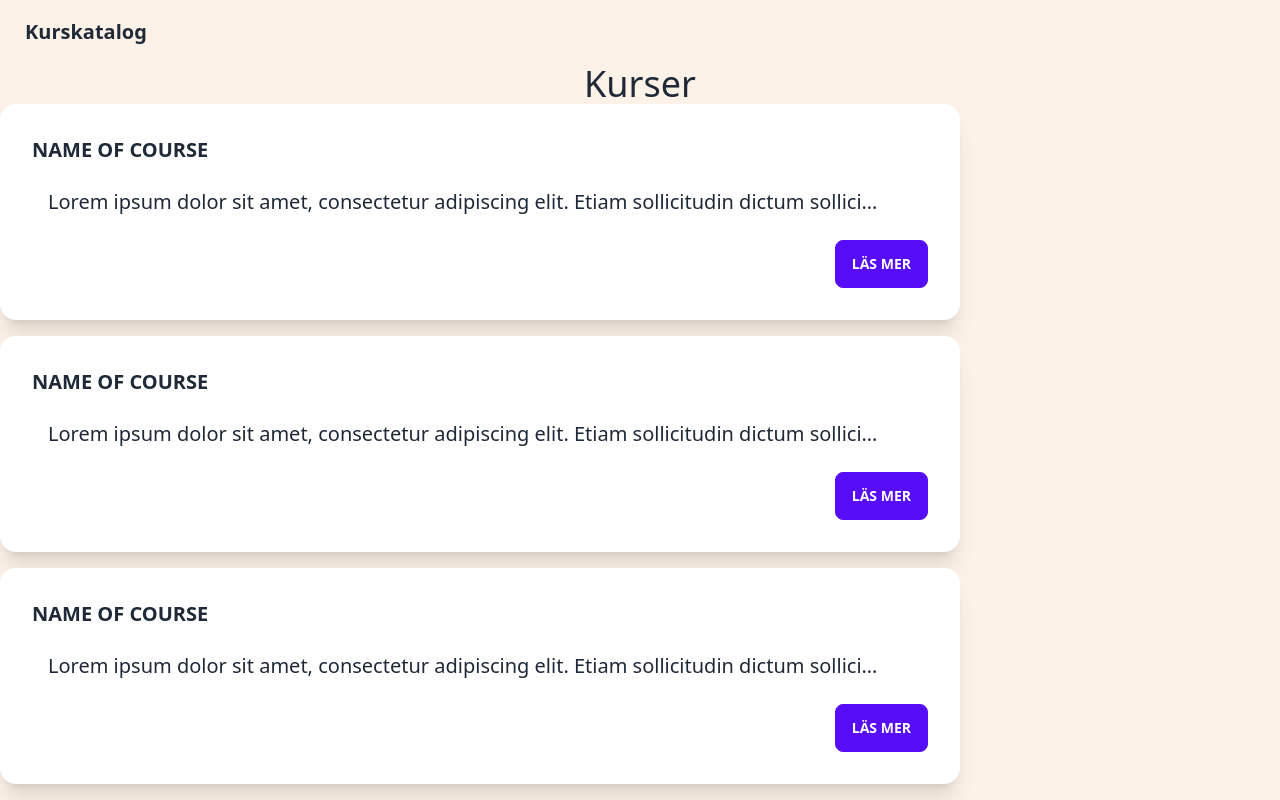
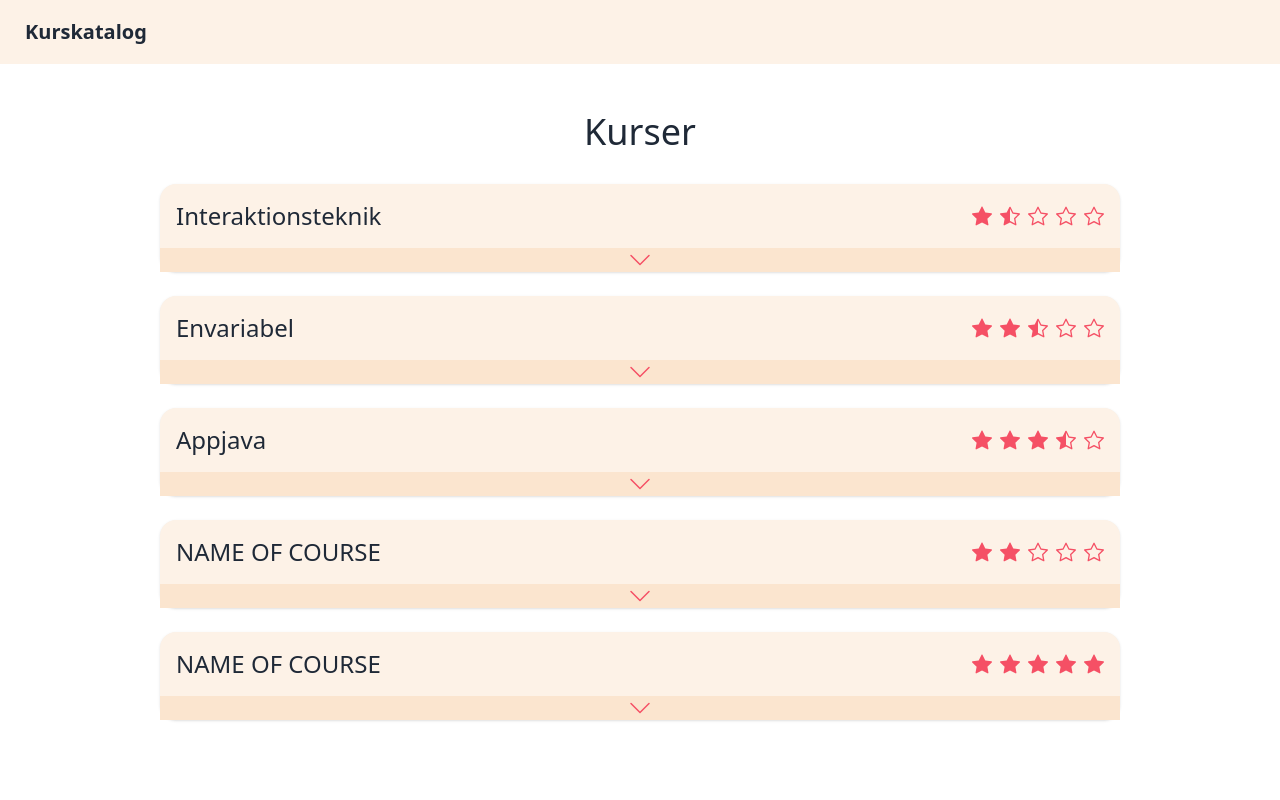
Before and after one commit to HawkieOne/kurskatalog-id, a React (Create React App) app: page /kurser in a window 1280 px wide. Built offline with nearby package versions, Linux system fonts and the light colour scheme; the HTML template or start-up script is replaced by a standard one.

Commit message:
improved courses list page
- redone card layout
- add new darkCream color
- add two new properties to Course interface
- new rating componenet, accepts 1-5 full and half
- new stat component for courses

```diff
--- /dev/null
+++ b/src/components/Rating.tsx
@@ -0,0 +1,25 @@
+import React from 'react'
+import { BsStarFill, BsStarHalf, BsStar } from 'react-icons/bs';
+import { maxRating } from '../shared/constants';
+
+interface RatingProps {
+    rating: number;
+}
+export default function Rating({ rating }: RatingProps) {
+    const starsFull = Math.floor(rating);
+    const starsHalf = rating - starsFull;
+    const emptyStars = Math.floor(maxRating - rating);
+  return (
+    <div className="flex space-x-2 text-pink">
+        {Array.from(Array(starsFull).keys()).map((_, index) => (
+            <BsStarFill size="1.25em" key={index}/>
+        ))}
+        {starsHalf > 0 && (
+            <BsStarHalf size="1.25em" />
+        )}
+        {Array.from(Array(emptyStars).keys()).map((_, index) => (
+            <BsStar size="1.25em" key={index}/>
+        ))}
+    </div>
+  )
+}
--- /dev/null
+++ b/src/components/Stats.tsx
@@ -0,0 +1,30 @@
+import React from "react";
+import { Course } from "../shared/interfaces";
+import Stat from "./Stat";
+
+interface StatsProps {
+    course: Course;
+}
+
+export default function Stats ({ course } : StatsProps) {
+  return (
+    <div className="stats bg-cream text-onyx">
+        <Stat
+            label="Studietakt"
+            value={course.pace}
+        />
+        <Stat
+            label="Poäng"
+            value={course.points}
+        />
+        <Stat
+            label="Kurskod"
+            value={course.code}
+        />
+        <Stat
+            label="Läsperiod"
+            value={course.period}
+        />
+    </div>
+  );
+}
--- a/src/components/Title.tsx
+++ b/src/components/Title.tsx
@@ -1,12 +1,14 @@
 import React from 'react'
+import { TitleVariant } from '../shared/interfaces';
 
 interface TitleProps {
     children: React.ReactNode;
+    size: TitleVariant;
 }
 
-export default function Title({ children } : TitleProps) {
+export default function Title({ children, size } : TitleProps) {
   return (
-    <h1 className="text-4xl text-onyx">
+    <h1 className={`${size === "text-2xl" ? "text-2xl" : "text-4xl" } text-onyx`}>
         {children}
     </h1>
   )
--- a/src/components/course/Course.tsx
+++ b/src/components/course/Course.tsx
@@ -1,26 +1,45 @@
-import React from "react";
+import React, { useState } from "react";
+import { TextVariant, TitleVariant } from "../../shared/constants";
 import { Course } from "../../shared/interfaces";
+import Title from "../Title";
+import { BsChevronDown } from "react-icons/bs";
+import Text from "../Text";
+import Stats from "../Stats";
+import Rating from "../Rating";
 
 interface CourseProps {
   course: Course;
 }
 
 export default function CourseCard({ course }: CourseProps) {
+  const [showDetails, setShowDetails] = useState(false);
   return (
-    <div className="card w-3/4 bg-white shadow-xl">
-      <div className="card-body">
-        <h2 className="card-title">{course.name}</h2>
-        <div className="collapse">
-          <input type="checkbox" />
-          <div className="collapse-title text-xl font-medium truncate">
-            {course.description}
+    <div className="card w-full bg-cream shadow">
+      <div className="px-0">
+        <div className="flex justify-between items-center space-x-8 p-4">
+          <Title size={TitleVariant.small}>{course.name}</Title>
+          <Rating rating={course.rating} />
+        </div>
+        {showDetails && (
+          <div className="flex flex-col text-onyx text-md space-y-8 px-4 pb-4">
+            <Stats course={course} />
+            <Text size={TextVariant.small}>{course.description}</Text>
+            <div className="card-actions justify-end">
+              <button className="btn btn-primary bg-pink hover:bg-onyx border-none">
+                Läs mer och se recensioner
+              </button>
+            </div>
           </div>
-          <div className="collapse-content">
-            <p>{course.description}</p>
-          </div>
-        </div>
-        <div className="card-actions justify-end">
-          <button className="btn btn-primary">Läs mer</button>
+        )}
+        <div
+          className="flex justify-center text-pink bg-creamDark cursor-pointer"
+          onClick={() => setShowDetails(!showDetails)}
+        >
+          {!showDetails ? (
+            <BsChevronDown size="1.5em" />
+          ) : (
+            <BsChevronDown size="1.5em" className="rotate-180"/>
+          )}
         </div>
       </div>
     </div>
--- a/src/pages/Courses.tsx
+++ b/src/pages/Courses.tsx
@@ -1,60 +1,98 @@
-import React from 'react'
-import Course from '../components/course/Course'
-import Title from '../components/Title'
+import React from "react";
+import Course from "../components/course/Course";
+import Title from "../components/Title";
+import { TitleVariant } from "../shared/constants";
 
 export default function Courses() {
-
   const courses = [
     {
-            "name": "NAME OF COURSE",
-            "description": "Lorem ipsum dolor sit amet, consectetur adipiscing elit. Etiam sollicitudin dictum sollicitudin. Maecenas a massa augue. Etiam ut vehicula dui, et egestas neque. Pellentesque habitant morbi tristique senectus et netus et malesuada fames ac turpis egestas. Pellentesque nec nisl urna. Curabitur ut sem maximus, commodo nisl sit amet, placerat nibh. Vestibulum tempor tortor eget velit porttitor, ut aliquam nisl tempus. Donec venenatis vehicula bibendum. In quis lorem elementum risus faucibus ullamcorper id at justo. Aenean et ultrices velit. ",
-            "pace": 50,
-            "startDate": 20221101,
-            "endDate": 20230115,
-            "points": 7.5,
-            "location": "UMEÅ",
-            "studyForm": "normal",
-            "code": "5TF061",
-            "link": "www.gooogle.com",
-            "letter": "www.google.com"
+      name: "Interaktionsteknik",
+      description: "Lorem ipsum dolor sit amet, consectetur adipiscing elit. Etiam sollicitudin dictum sollicitudin. Maecenas a massa augue. Etiam ut vehicula dui, et egestas neque. Pellentesque habitant morbi tristique senectus et netus et malesuada fames ac turpis egestas. Pellentesque nec nisl urna. Curabitur ut sem maximus, commodo nisl sit amet, placerat nibh. Vestibulum tempor tortor eget velit porttitor, ut aliquam nisl tempus. Donec venenatis vehicula bibendum. In quis lorem elementum risus faucibus ullamcorper id at justo. Aenean et ultrices velit. ",
+      pace: 50,
+      startDate: 20221101,
+      endDate: 20230115,
+      points: 7.5,
+      location: "UMEÅ",
+      studyForm: "normal",
+      code: "5TF061",
+      link: "www.gooogle.com",
+      letter: "www.google.com",
+      period: 1,
+      rating: 1.5
     },
     {
-            "name": "NAME OF COURSE",
-            "description": "Lorem ipsum dolor sit amet, consectetur adipiscing elit. Etiam sollicitudin dictum sollicitudin. Maecenas a massa augue. Etiam ut vehicula dui, et egestas neque. Pellentesque habitant morbi tristique senectus et netus et malesuada fames ac turpis egestas. Pellentesque nec nisl urna. Curabitur ut sem maximus, commodo nisl sit amet, placerat nibh. Vestibulum tempor tortor eget velit porttitor, ut aliquam nisl tempus. Donec venenatis vehicula bibendum. In quis lorem elementum risus faucibus ullamcorper id at justo. Aenean et ultrices velit. ",
-            "pace": 50,
-            "startDate": 20221101,
-            "endDate": 20230115,
-            "points": 7.5,
-            "location": "UMEÅ",
-            "studyForm": "normal",
-            "code": "5TF061",
-            "link": "www.gooogle.com",
-            "letter": "www.google.com"
+      name: "Envariabel",
+      description:
+        "Lorem ipsum dolor sit amet, consectetur adipiscing elit. Etiam sollicitudin dictum sollicitudin. Maecenas a massa augue. Etiam ut vehicula dui, et egestas neque. Pellentesque habitant morbi tristique senectus et netus et malesuada fames ac turpis egestas. Pellentesque nec nisl urna. Curabitur ut sem maximus, commodo nisl sit amet, placerat nibh. Vestibulum tempor tortor eget velit porttitor, ut aliquam nisl tempus. Donec venenatis vehicula bibendum. In quis lorem elementum risus faucibus ullamcorper id at justo. Aenean et ultrices velit. ",
+      pace: 50,
+      startDate: 20221101,
+      endDate: 20230115,
+      points: 7.5,
+      location: "UMEÅ",
+      studyForm: "normal",
+      code: "5TF061",
+      link: "www.gooogle.com",
+      letter: "www.google.com",
+      period: 1,
+      rating: 2.5
     },
     {
-            "name": "NAME OF COURSE",
-            "description": "Lorem ipsum dolor sit amet, consectetur adipiscing elit. Etiam sollicitudin dictum sollicitudin. Maecenas a massa augue. Etiam ut vehicula dui, et egestas neque. Pellentesque habitant morbi tristique senectus et netus et malesuada fames ac turpis egestas. Pellentesque nec nisl urna. Curabitur ut sem maximus, commodo nisl sit amet, placerat nibh. Vestibulum tempor tortor eget velit porttitor, ut aliquam nisl tempus. Donec venenatis vehicula bibendum. In quis lorem elementum risus faucibus ullamcorper id at justo. Aenean et ultrices velit. ",
-            "pace": 50,
-            "startDate": 20221101,
-            "endDate": 20230115,
-            "points": 7.5,
-            "location": "UMEÅ",
-            "studyForm": "normal",
-            "code": "5TF061",
-            "link": "www.gooogle.com",
-            "letter": "www.google.com"
-          }
-    ]
+      name: "Appjava",
+      description:
+        "Lorem ipsum dolor sit amet, consectetur adipiscing elit. Etiam sollicitudin dictum sollicitudin. Maecenas a massa augue. Etiam ut vehicula dui, et egestas neque. Pellentesque habitant morbi tristique senectus et netus et malesuada fames ac turpis egestas. Pellentesque nec nisl urna. Curabitur ut sem maximus, commodo nisl sit amet, placerat nibh. Vestibulum tempor tortor eget velit porttitor, ut aliquam nisl tempus. Donec venenatis vehicula bibendum. In quis lorem elementum risus faucibus ullamcorper id at justo. Aenean et ultrices velit. ",
+      pace: 50,
+      startDate: 20221101,
+      endDate: 20230115,
+      points: 7.5,
+      location: "UMEÅ",
+      studyForm: "normal",
+      code: "5TF061",
+      link: "www.gooogle.com",
+      letter: "www.google.com",
+      period: 1,
+      rating: 3.5
+    },
+    {
+      name: "NAME OF COURSE",
+      description:
+        "Lorem ipsum dolor sit amet, consectetur adipiscing elit. Etiam sollicitudin dictum sollicitudin. Maecenas a massa augue. Etiam ut vehicula dui, et egestas neque. Pellentesque habitant morbi tristique senectus et netus et malesuada fames ac turpis egestas. Pellentesque nec nisl urna. Curabitur ut sem maximus, commodo nisl sit amet, placerat nibh. Vestibulum tempor tortor eget velit porttitor, ut aliquam nisl tempus. Donec venenatis vehicula bibendum. In quis lorem elementum risus faucibus ullamcorper id at justo. Aenean et ultrices velit. ",
+      pace: 50,
+      startDate: 20221101,
+      endDate: 20230115,
+      points: 7.5,
+      location: "UMEÅ",
+      studyForm: "normal",
+      code: "5TF061",
+      link: "www.gooogle.com",
+      letter: "www.google.com",
+      period: 1,
+      rating: 2
+    },
+    {
+      name: "NAME OF COURSE",
+      description:
+        "Lorem ipsum dolor sit amet, consectetur adipiscing elit. Etiam sollicitudin dictum sollicitudin. Maecenas a massa augue. Etiam ut vehicula dui, et egestas neque. Pellentesque habitant morbi tristique senectus et netus et malesuada fames ac turpis egestas. Pellentesque nec nisl urna. Curabitur ut sem maximus, commodo nisl sit amet, placerat nibh. Vestibulum tempor tortor eget velit porttitor, ut aliquam nisl tempus. Donec venenatis vehicula bibendum. In quis lorem elementum risus faucibus ullamcorper id at justo. Aenean et ultrices velit. ",
+      pace: 50,
+      startDate: 20221101,
+      endDate: 20230115,
+      points: 7.5,
+      location: "UMEÅ",
+      studyForm: "normal",
+      code: "5TF061",
+      link: "www.gooogle.com",
+      letter: "www.google.com",
+      period: 1,
+      rating: 5
+    },
+  ];
   return (
-    <div className="h-full bg-cream flex flex-col items-center">
-        <Title>
-            Kurser
-        </Title>
-        <div className="flex flex-col space-y-4">
+    <div className="h-full w-full bg-white flex flex-col items-center py-12 space-y-8">
+      <Title size={TitleVariant.large}>Kurser</Title>
+      <div className="w-3/4 flex flex-col items-center space-y-6">
         {courses.map((course, index) => (
           <Course course={course} key={index} />
         ))}
       </div>
     </div>
-  )
+  );
 }
--- a/src/pages/Home.tsx
+++ b/src/pages/Home.tsx
@@ -3,7 +3,7 @@ import Footer from "../components/Footer";
 import IconButton from "../components/IconButton";
 import Text from "../components/Text";
 import Title from "../components/Title";
-import { TextVariant } from "../shared/constants";
+import { TextVariant, TitleVariant } from "../shared/constants";
 import { AiFillBuild } from 'react-icons/ai';
 import { BsList, BsViewList } from 'react-icons/bs';
 
@@ -12,7 +12,7 @@ export default function Home() {
     <main className="h-full flex flex-col justify-between bg-white">
       <div className="h-full flex flex-col justify-evenly items-center">
       <div className="w-3/5 flex flex-col items-center space-y-4 px-4">
-        <Title>Kurskatalog</Title>
+        <Title size={TitleVariant.large}>Kurskatalog</Title>
         <Text size={TextVariant.medium}>
           Vi på Interaktion & Design har ett stort urval av kurser att välja
           bland. Och med många valfria poäng att fylla kan det vara svårt att
--- a/src/shared/constants.ts
+++ b/src/shared/constants.ts
@@ -1,4 +1,4 @@
-import { TextVariantObject } from "./interfaces";
+import { TextVariantObject, TitleVariantObject } from "./interfaces";
 
 export const TextVariant: TextVariantObject = {
     small: "text-md",
@@ -6,3 +6,10 @@ export const TextVariant: TextVariantObject = {
     large: "text-2xl",
     xl: "text-3xl",
 }
+
+export const TitleVariant: TitleVariantObject = {
+    small: "text-2xl",
+    large: "text-4xl",
+}
+
+export const maxRating = 5;
--- a/src/shared/interfaces.ts
+++ b/src/shared/interfaces.ts
@@ -1,12 +1,16 @@
-import CourseCard from "../components/course/Course";
 
 export type TextVariant = "text-md" | "text-xl" | "text-2xl" | "text-3xl";
-
+export type TitleVariant = "text-2xl" | "text-4xl";
 export interface TextVariantObject {
   small: TextVariant;
   medium: TextVariant;
   large: TextVariant;
   xl: TextVariant;
+}
+
+export interface TitleVariantObject {
+  small: TitleVariant;
+  large: TitleVariant;
 }
 
 export type AllowedColors =
@@ -15,20 +19,6 @@ export type AllowedColors =
   | "text-pink"
   | "text-onyx"
   | "text-cream";
-
-export interface Course {
-  name: string;
-  description: string;
-  pace: number;
-  startDate: number;
-  endDate: number;
-  points: number;
-  location: string;
-  studyForm: string; // CAN ONLY BE SOME VALUES
-  code: string;
-  link: string;
-  letter: string;
-}
 
 export const ItemTypes = {
   COURSE: "course",
@@ -44,3 +34,19 @@ export interface Year {
     thirdPeriod: Course;
     fourthPeriod: Course;
 }
+
+export interface Course {
+    name: string;
+    description: string;
+    pace: number;
+    startDate: number;
+    endDate: number;
+    points: number;
+    location: string;
+    studyForm: string; // CAN ONLY BE SOME VALUES
+    code: string;
+    link: string;
+    letter: string;
+    period: number;
+    rating: number;
+}
--- a/tailwind.config.js
+++ b/tailwind.config.js
@@ -7,6 +7,7 @@ module.exports = {
         pink: "#F55065",
         onyx: "#1F2937",
         cream: "#FDF2E7",
+        creamDark: "#FBE5CF",
       },
     },
   },
```
Also changed, not shown: src/components/Stat.tsx (added, +20 -0 lines). Lines whose indentation alone changed are shown as unchanged.
